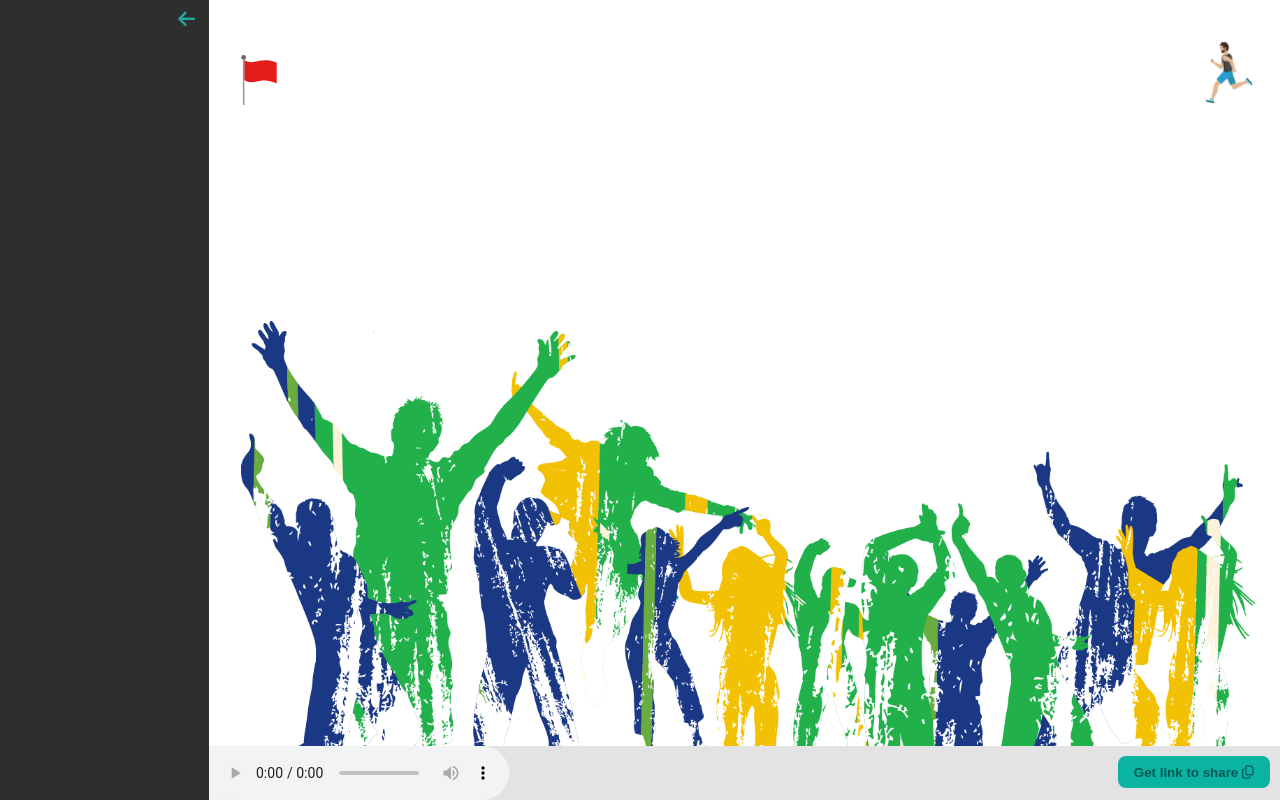
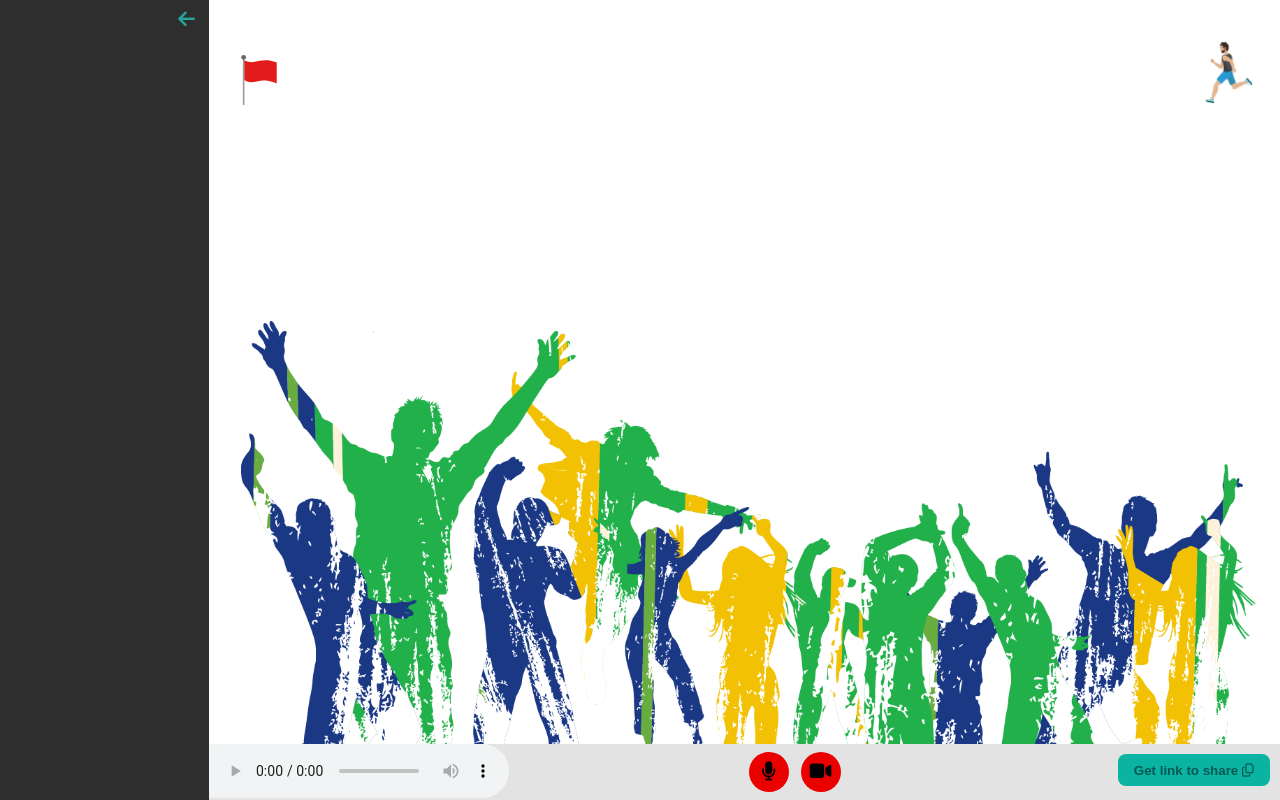
Before and after one commit to mizrahiomer/workoutStar, a website: page public/index.html in a window 1280 px wide. Drawn offline with nearby package versions, Linux system fonts and the light colour scheme; no server answers.

Commit message:
add audio

```diff
--- a/public/css/style.css
+++ b/public/css/style.css
@@ -163,6 +163,7 @@ nav.close .participent-card img{
   cursor: pointer;
   font-weight: bold;
   margin: 0.65rem;
+  float:right;
 }
 
 #btns  #copyBtn:hover{
@@ -206,3 +207,32 @@ nav.close #toggle-nav{
   opacity: 1;
   height: auto;
 }
+
+.stream-control{
+  border-radius: 50%;
+  overflow: hidden;
+  /* background-color: #f1f3f4; */
+  height: 2.5rem;
+  width: 2.5rem;
+  font-size: 1.2rem;
+  cursor: pointer;
+  outline: none !important;
+  border: 0px;
+  background-color: #eb0000;
+  color: black;
+  margin: 0.5rem 0.25rem;
+}
+
+.stream-control:hover{
+  /* background-color: #e6e6e6; */
+  background-color: #c20202;
+
+}
+
+.stream-control.muted{
+  background-color: #f1f3f4;
+}
+
+.stream-control.muted:hover{
+  background-color: #eaeaea;
+}
--- a/public/index.html
+++ b/public/index.html
@@ -35,7 +35,13 @@
           <source src="./music/Workout Mix 2019  Fitness  Gym Motivation.mp3" type="audio/mp3">
           Your browser does not support the audio element.
         </audio>
-        <div>
+        <div style="width: 50%;">
+          <button id="audio-button" class="stream-control" onclick="toggleAudio()">
+              <i class="fas fa-microphone"></i>
+          </button>
+          <button id="video-button" class="stream-control" onclick="toggleVideo()">
+              <i class="fas fa-video"></i>
+          </button>
           <button id="copyBtn" onclick="copyUrl()">
             Get link to share <i class="far fa-copy"></i>
           </button>
--- a/public/js/participents.js
+++ b/public/js/participents.js
@@ -1,8 +1,9 @@
 
 var participents = ['1','2','3','4','5'];
+var connection = new RTCMultiConnection();
+var audioMuted = false;
+var videoMuted = false;
 
-
-var connection = new RTCMultiConnection();
 
 // comment-out below line if you do not have your own socket.io server
 connection.socketURL = 'https://rtcmulticonnection.herokuapp.com:443/';
@@ -19,6 +20,31 @@ connection.sdpConstraints.mandatory = {
     OfferToReceiveVideo: true
 };
 
+function toggleAudio(){
+    var audio_btn = document.getElementById('audio-button')
+    if(audioMuted){
+        connection.attachStreams[0].unmute('audio');
+        audio_btn.classList.remove('muted');
+        audioMuted = false;
+    } else {
+        audio_btn.classList.add('muted');
+        connection.attachStreams[0].mute('audio');
+        audioMuted = true;
+    }
+}
+
+function toggleVideo(){
+    var video_btn = document.getElementById('video-button')
+    if(videoMuted){
+        connection.attachStreams[0].unmute('video');
+        video_btn.classList.remove('muted');
+        videoMuted = false;
+    } else {
+        video_btn.classList.add('muted');
+        connection.attachStreams[0].mute('video');
+        videoMuted = true;
+    }
+}
 
 function generateRandomImage(){
     var image = document.createElement('img')
@@ -41,7 +67,7 @@ $(document).ready(function() {
             title: event.userid,
             buttons: ['mute-video', 'mute-audio'],
             width: width,
-            showOnMouseEnter: false
+            showOnMouseEnter: true
         });
         mediaElement.className = 'participent-card';
         videosContainer.appendChild(mediaElement);
```
